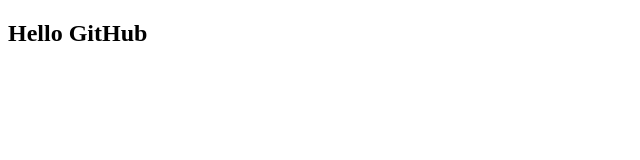
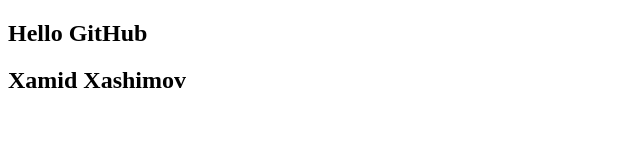
Before and after one commit to Xamid98/project1, a plain HTML site: page index.html in a window 1280 px wide. Shown: the whole page, without its empty margins (0-640 px from the left). Drawn offline with Linux system fonts and the light colour scheme.

Commit message:
add in index.html h2

```diff
--- a/index.html
+++ b/index.html
@@ -10,6 +10,7 @@
     <nav></nav>
     <main>
       <section><h1>Hello GitHub</h1></section>
+      <h2>Xamid Xashimov</h2>
       <section></section>
       <section></section>
     </main>
```
